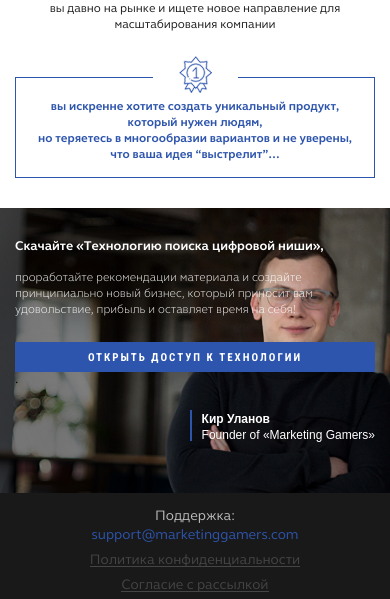
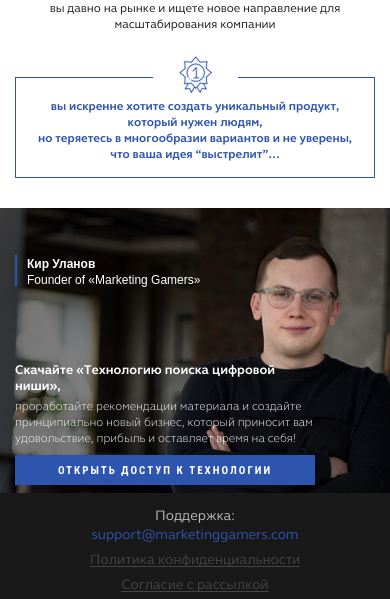
Before and after one commit to majronix/majronix.github.io, a PHP site: page /lp_search.html in a window 390 px wide. Shown: the part 750-1349 px from the top of the page. Run offline with PHP 8.4, Linux system fonts and the light colour scheme.

Commit message:
фіф
фіф

```diff
--- a/css/adapts.less
+++ b/css/adapts.less
@@ -367,7 +367,7 @@
 	================================================================================
 	*/
 	.intro {
-	    height: 255px;
+	    height: 275px;
 	}
 	.intro_about {
 	    padding-top: 30px;
@@ -387,6 +387,9 @@
 	    width: 100%;
 	    &:first-child {
 	    }
+	}
+	.intro_about_col {
+		max-width: 300px;
 	}
 	.intro_about_name {
 	    border-left: 2px solid #2e55ad;
@@ -667,6 +670,19 @@
 	    left: -21px;
 	    top: 32px;
 	}
+	/*
+	================================================================================
+	|                                     INTRO                                    |
+	================================================================================
+	*/
+	.intro_about {
+	    padding-top: 102px;
+	}
+	.intro_about_name {
+	    bottom: 212px;
+	    right: initial;
+	    left: 0;
+	}
 
 }//599
 @media handheld, only screen and (max-width: 520px) {
@@ -721,6 +737,15 @@
 	.intro {
 	    height: 295px;
 	}
+	.intro_about {
+	    padding-top: 154px;
+	}
+	.intro_about__title {
+	    margin-bottom: 4px;
+	}
+	.intro_about__info {
+	    margin-bottom: 9px;
+	}
 	/*
 	================================================================================
 	|                                     THANK                                    |
@@ -754,4 +779,25 @@
 	.tech_search {
 	    height: 485px;
 	}
+	.intro {
+	    height: 316px;
+	    background-position: center -10px;
+	}
 }
+@media (min-width: 769px)and (max-width: 948px) {
+	.tech_search {
+	    height: 735px;
+	}
+}
+@media (min-width: 571px)and (max-width: 948px) {
+	.tech_search_col:last-child {
+	    width: 570px;
+    	margin: 0 auto;
+	}
+}
+@media (min-width: 481px)and (max-width: 571px) {
+	.tech_search_col:last-child {
+	    width: 100%;
+    	margin: 0 auto;
+	}
+}
--- a/css/style.css
+++ b/css/style.css
@@ -1468,7 +1468,7 @@ button {
 	================================================================================
 	*/
   .intro {
-    height: 255px;
+    height: 275px;
   }
   .intro_about {
     padding-top: 30px;
@@ -1486,6 +1486,9 @@ button {
   .intro_about_col {
     float: none;
     width: 100%;
+  }
+  .intro_about_col {
+    max-width: 300px;
   }
   .intro_about_name {
     border-left: 2px solid #2e55ad;
@@ -1756,6 +1759,19 @@ button {
     left: -21px;
     top: 32px;
   }
+  /*
+	================================================================================
+	|                                     INTRO                                    |
+	================================================================================
+	*/
+  .intro_about {
+    padding-top: 102px;
+  }
+  .intro_about_name {
+    bottom: 212px;
+    right: initial;
+    left: 0;
+  }
 }
 @media handheld, only screen and (max-width: 520px) {
   .tech_search {
@@ -1809,6 +1825,15 @@ button {
   .intro {
     height: 295px;
   }
+  .intro_about {
+    padding-top: 154px;
+  }
+  .intro_about__title {
+    margin-bottom: 4px;
+  }
+  .intro_about__info {
+    margin-bottom: 9px;
+  }
   /*
 	================================================================================
 	|                                     THANK                                    |
@@ -1841,4 +1866,25 @@ button {
   .tech_search {
     height: 485px;
   }
-}
+  .intro {
+    height: 316px;
+    background-position: center -10px;
+  }
+}
+@media (min-width: 769px) and (max-width: 948px) {
+  .tech_search {
+    height: 735px;
+  }
+}
+@media (min-width: 571px) and (max-width: 948px) {
+  .tech_search_col:last-child {
+    width: 570px;
+    margin: 0 auto;
+  }
+}
+@media (min-width: 481px) and (max-width: 571px) {
+  .tech_search_col:last-child {
+    width: 100%;
+    margin: 0 auto;
+  }
+}
```
